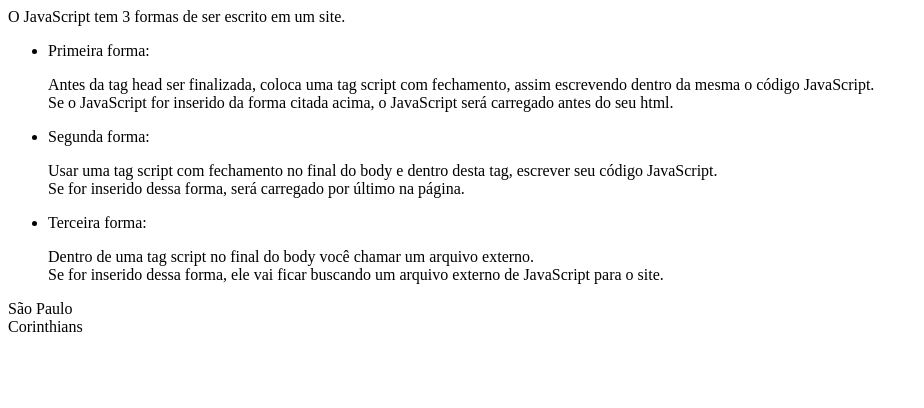
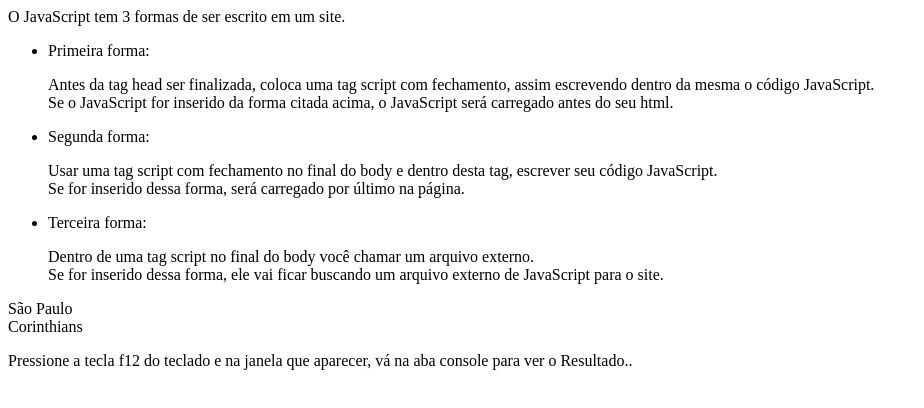
Before and after one commit to TecJP/JavaScript, a plain HTML site: page _Aula_1/index.html in a window 1280 px wide. Shown: the whole page, without its empty margins (0-924 px from the left). Drawn offline with Linux system fonts and the light colour scheme.

Commit message:
Adicionado como fazer para ver o resultado do javascript no browser.

```diff
--- a/_Aula_1/index.html
+++ b/_Aula_1/index.html
@@ -30,6 +30,7 @@
     <!--Aqui eu declaro algumas divs para serem chamadas pelo javascript.-->
     <div id="time-pequeno">São Paulo</div>
     <div id="time-grande">Corinthians</div>
+    <p>Pressione a tecla f12 do teclado e na janela que aparecer, vá na aba console para ver o Resultado..</p>
 
     <!--Aqui é onde o javascript foi escrito, é aqui que acontece toda a mágica. O javascript só pode ser visto no navegador quando você inspeciona a página com a tecla f12.-->
     <script>
```
